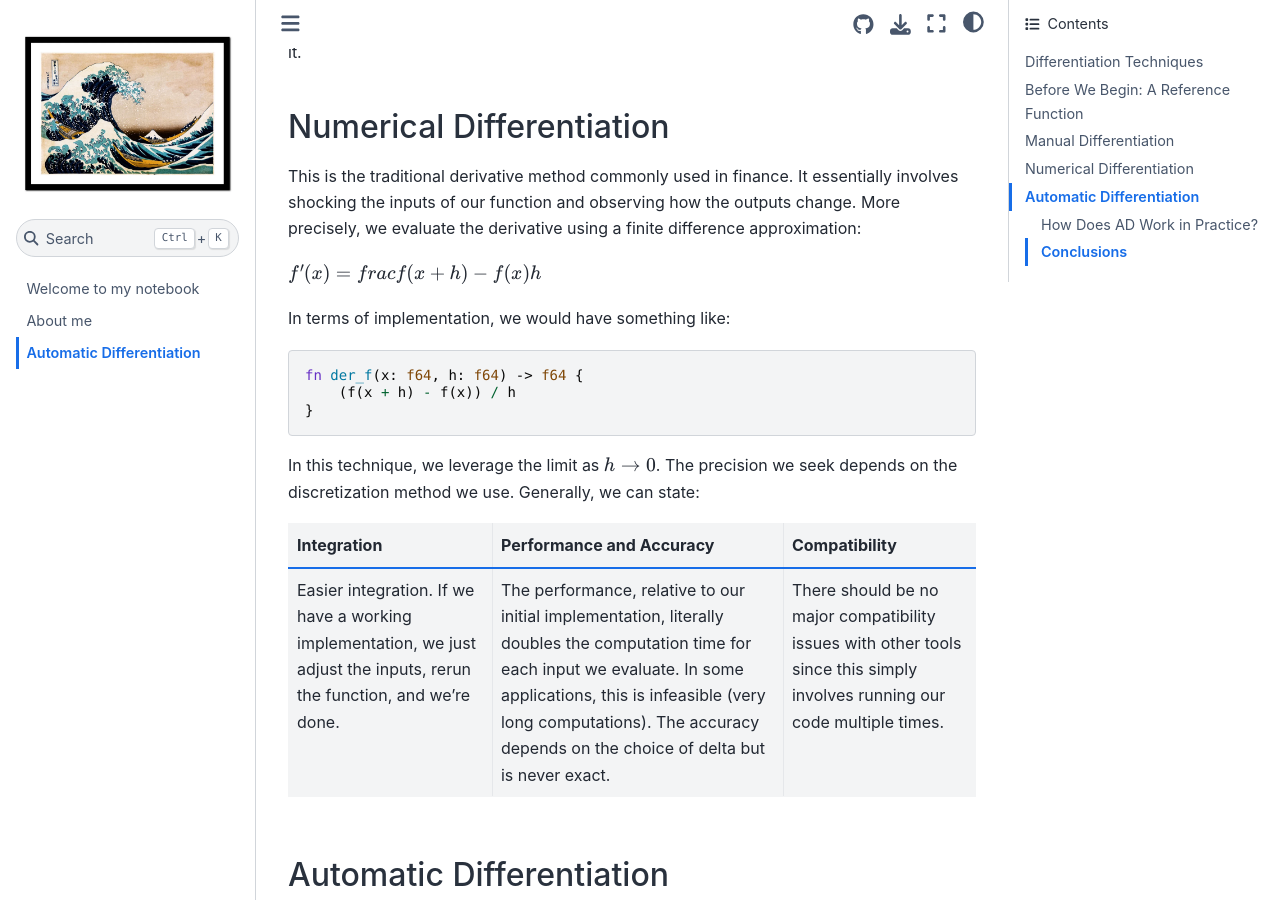
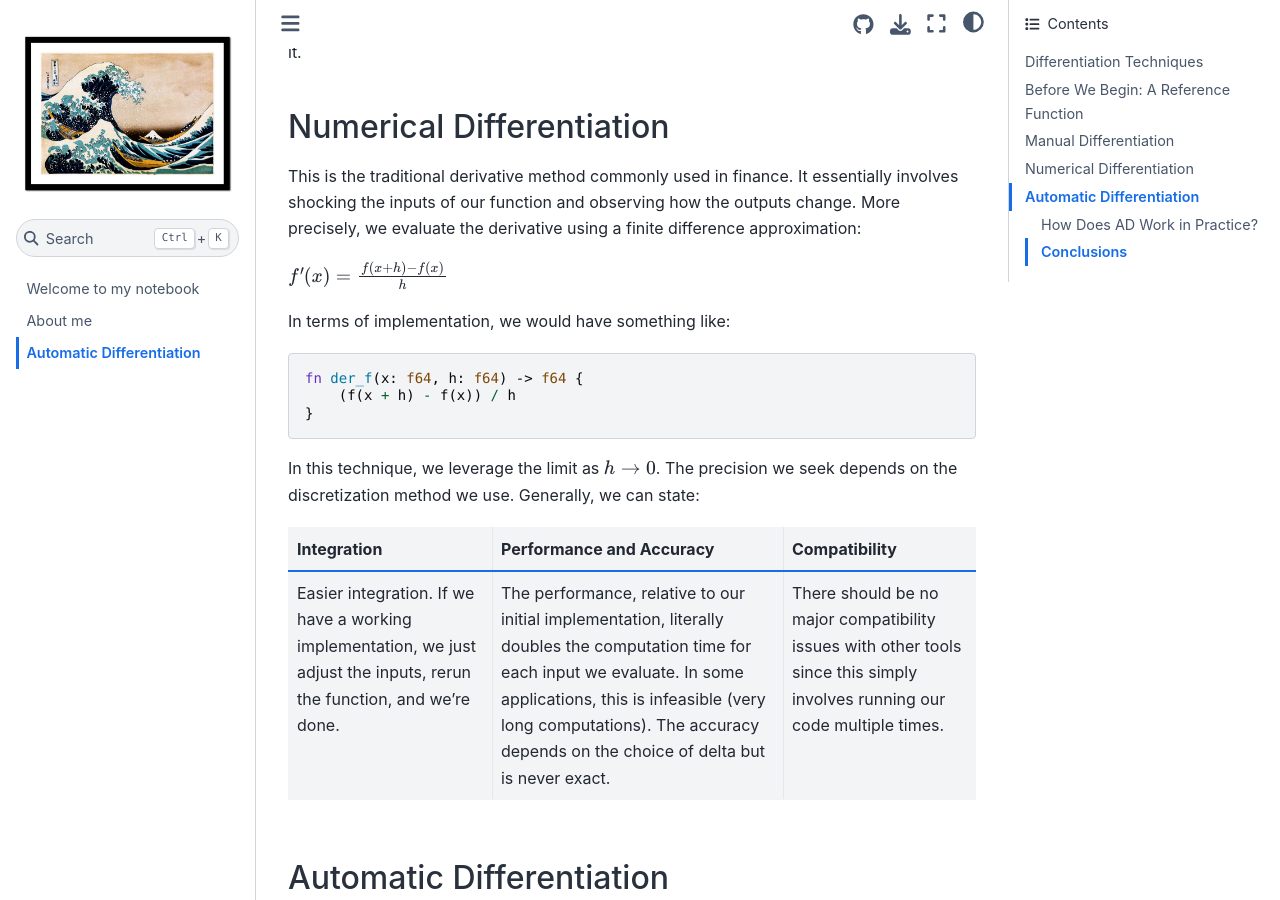
Before and after one commit to jmelo11/notebook, a Jupyter Book: the page built from aad.md, in a window 1280 px wide and 900 px high, scrolled down 2129 px. Built offline with Jupyter Book 1.0.4 settings and Sphinx 7.4.7 and the Sphinx Book theme 1.1.4, drawn with Linux system fonts in a browser that asks for light colours.

Commit message:
fix typo

```diff
--- a/aad.md
+++ b/aad.md
@@ -60,7 +60,7 @@ There's no magic here—it simply requires the developer to manually differentia
 
 This is the traditional derivative method commonly used in finance. It essentially involves shocking the inputs of our function and observing how the outputs change. More precisely, we evaluate the derivative using a finite difference approximation:
 
-$f'(x) = frac{f(x+h)-f(x)}{h}$
+$f'(x) = \frac{f(x+h)-f(x)}{h}$
 
 In terms of implementation, we would have something like:
 
```
